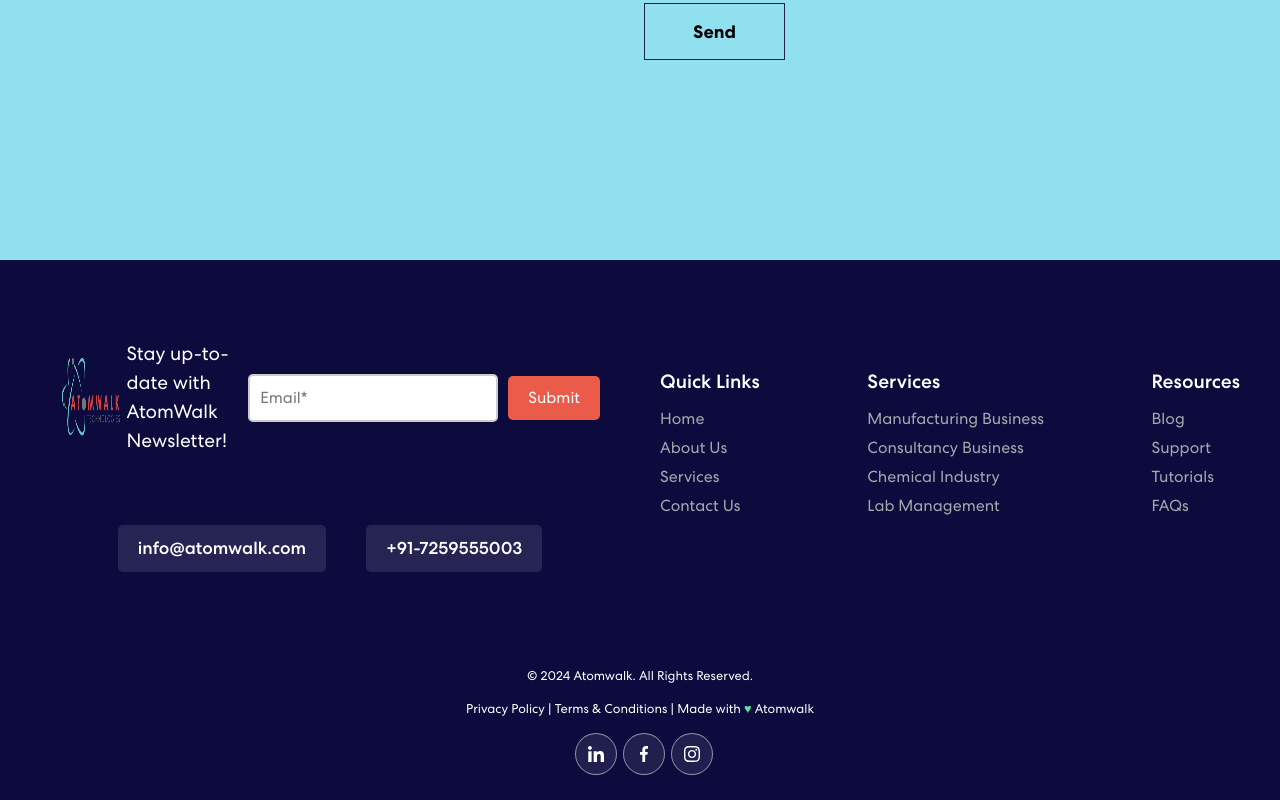
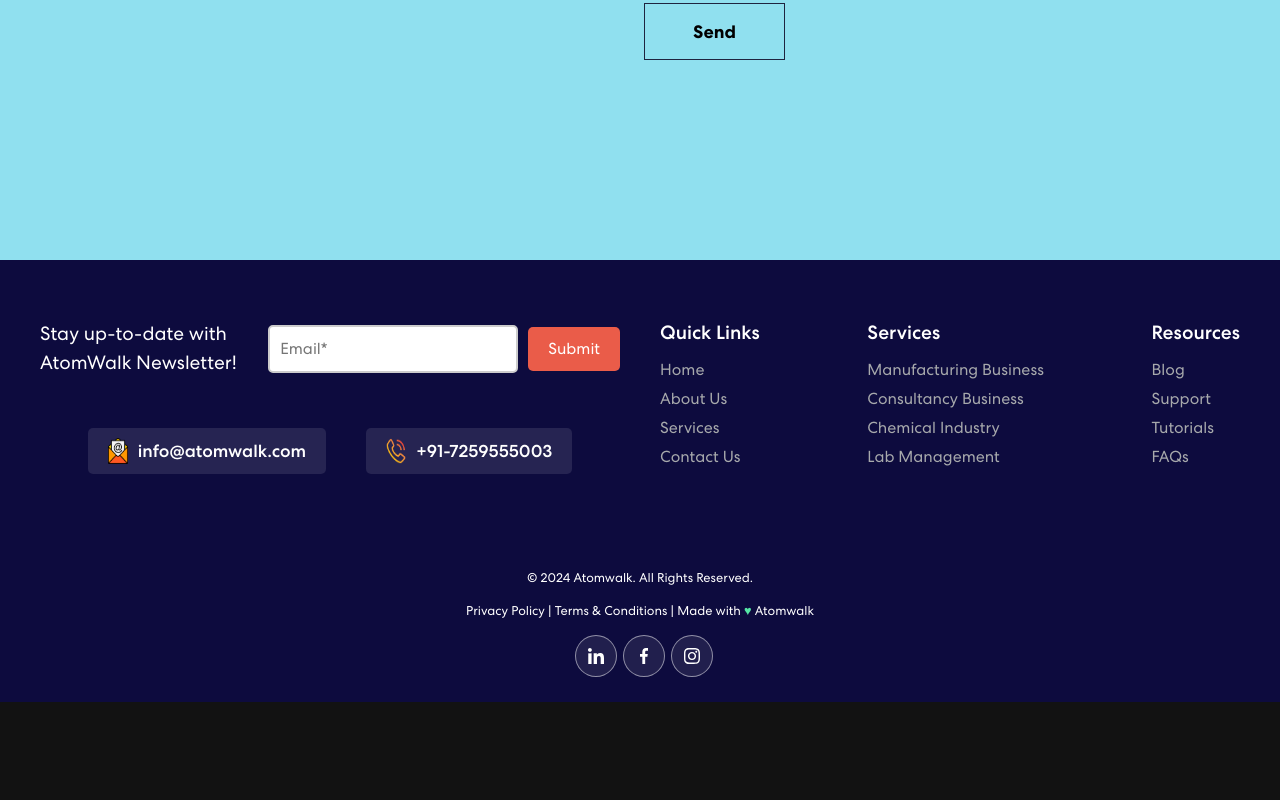
Before and after one commit to Ashutoshsibu/LocalHome, a React (Create React App) app: page / in a window 1280 px wide. Shown: the part 7788-8588 px from the top of the page. After the commit the page ends 8490 px from the top, so only its background shows below. Built offline with nearby package versions, Linux system fonts and the light colour scheme.

Commit message:
latest code

```diff
--- a/src/components/Footer2.js
+++ b/src/components/Footer2.js
@@ -1,6 +1,8 @@
 import React from "react";
 import styled from "styled-components";
 import logo from "../assets/img/Atom_walk_logo-removebg-preview.png";
+import Email from "../assets/img/email.png";
+import Phone from "../assets/img/telephone-call.png";
 // import Footer from "../assets/img/Footer-1.jpg";
 import Footer from "../assets/img/footer-bg.png";
 import navIcon1 from "../assets/img/nav-icon1.svg";
@@ -60,7 +62,12 @@ const ContactInfo = styled.div`
     font-size: 1.1em;
     font-weight: 500;
     cursor:pointer;
+    display:flex ;
   }
+img{
+  width: 20px;
+  margin-right: 10px;
+}
 `;
 
 const FooterLinksContainer = styled.div`
@@ -132,7 +139,7 @@ const NewsletterContainer = styled.div`
   @media (min-width: 768px) {
     flex-direction: row;
     justify-content: space-between;
-    padding: 40px;
+    /* padding: 40px; */
   }
 `;
 
@@ -144,11 +151,13 @@ const LogoContainer = styled.div`
 
   @media (min-width: 768px) {
     margin-bottom: 0;
+    display: none;
   }
 
   img {
-    height: 100px;
+    /* height: 100px; */
     margin-right: 15px;
+    width: 150px;
   }
 `;
 
@@ -252,8 +261,8 @@ export default function Footer2() {
 
     </NewsletterContainer>
     <ContactInfo>
-        <div>info@atomwalk.com</div>
-        <div>+91-7259555003</div>
+        <div> <img src={Email} alt="AtomWalk Logo" />info@atomwalk.com</div>
+        <div><img src={Phone} alt="AtomWalk Logo" />+91-7259555003</div>
       </ContactInfo>
     {/* <DisclaimerText>
         By providing your information, you hereby consent to the AtomWalk <a href="#">Cookie Policy</a> and <a href="#">Privacy Policy</a>.
```
Also changed, not shown: src/assets/img/email.png (added), src/assets/img/telephone-call.png (added).
